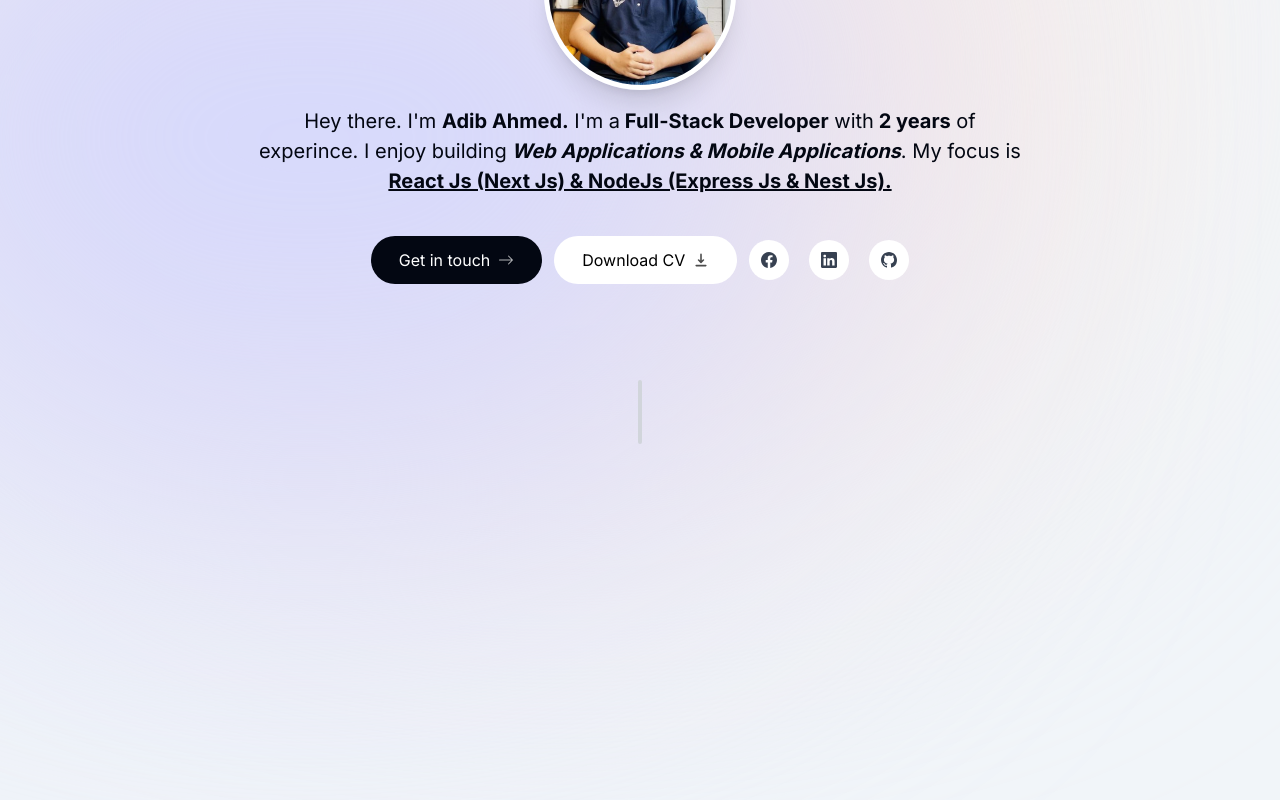
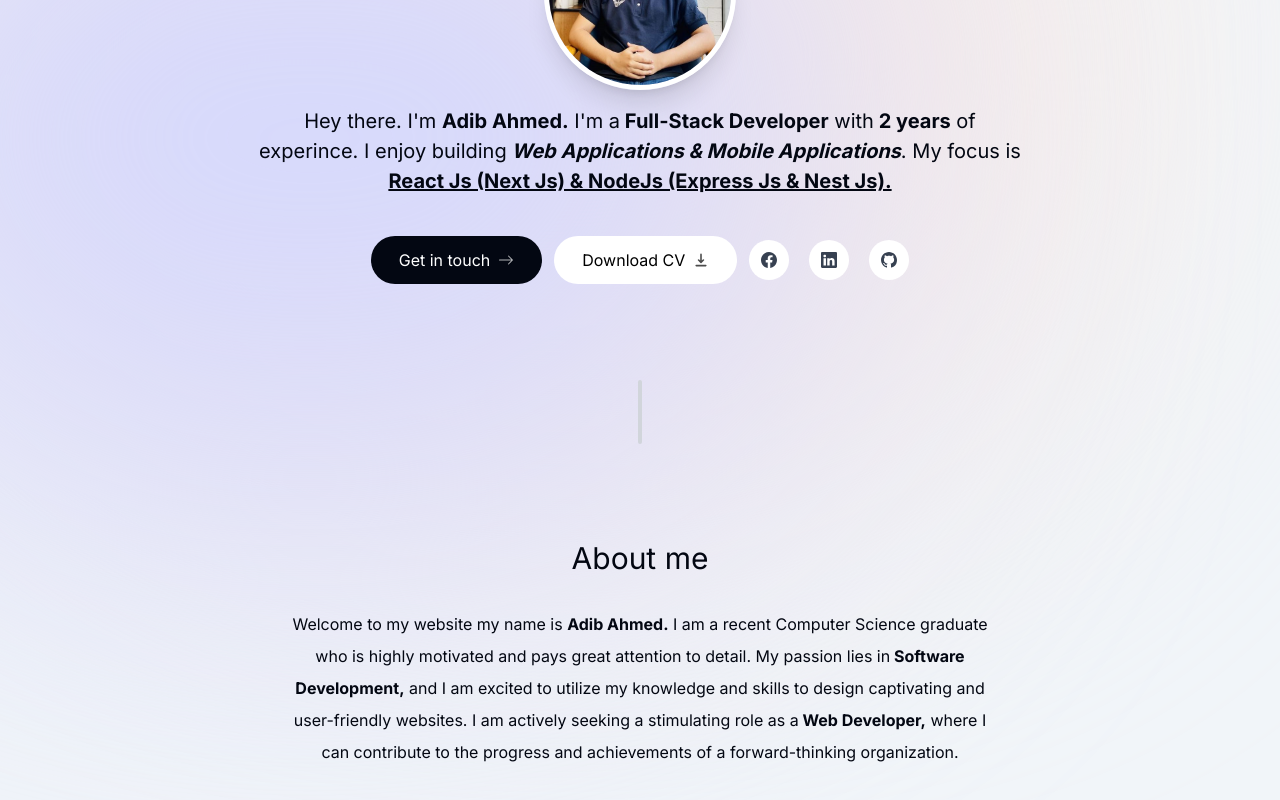
Before and after one commit to AdibAhmed317/portfolio-nextjs, a Next.js app: page / in a window 1280 px wide. Shown: the part 246-1046 px from the top of the page. Built offline with nearby package versions, Linux system fonts and the light colour scheme.

Commit message:
added about me section

```diff
--- a/app/page.tsx
+++ b/app/page.tsx
@@ -1,3 +1,4 @@
+import About from '@/components/About';
 import Intro from '@/components/Intro';
 import SectionDevider from '@/components/SectionDevider';
 
@@ -6,6 +7,8 @@ export default function Home() {
     <main className='flex flex-col items-center justify-center px-4'>
       <Intro />
       <SectionDevider />
+      <About />
+      <SectionDevider />
     </main>
   );
 }
--- /dev/null
+++ b/components/About.tsx
@@ -0,0 +1,33 @@
+'use client';
+
+import React from 'react';
+import SectionHeading from './SectionHeading';
+import { motion } from 'framer-motion';
+
+const About = () => {
+  return (
+    <motion.section
+      initial={{ opacity: 0, y: -100 }}
+      animate={{ opacity: 1, y: 0 }}
+      transition={{
+        delay: 0.175,
+      }}
+      className='mb-28 max-w-[45rem] text-center leading-8 sm:mb-40'>
+      <SectionHeading title={'About me'} />
+      <p className=''>
+        Welcome to my website my name is{' '}
+        <span className='font-bold'> Adib Ahmed.</span> I am a recent Computer
+        Science graduate who is highly motivated and pays great attention to
+        detail. My passion lies in
+        <span className='font-bold'> Software Development,</span> and I am
+        excited to utilize my knowledge and skills to design captivating and
+        user-friendly websites. I am actively seeking a stimulating role as a
+        <span className='font-bold'> Web Developer,</span> where I can
+        contribute to the progress and achievements of a forward-thinking
+        organization.
+      </p>
+    </motion.section>
+  );
+};
+
+export default About;
--- a/components/Intro.tsx
+++ b/components/Intro.tsx
@@ -33,7 +33,7 @@ const Intro = () => {
         </div>
       </div>
 
-      <motion.p
+      <motion.h1
         initial={{ opacity: 0, y: 100 }}
         animate={{ opacity: 1, y: 0 }}
         className='mb-10 mt-4 px-4 text-lg md:text-xl font-normal !leading-[1.5]'>
@@ -49,7 +49,7 @@ const Intro = () => {
         <span className='font-bold underline'>
           React Js (Next Js) & NodeJs (Express Js & Nest Js).
         </span>
-      </motion.p>
+      </motion.h1>
 
       <div className='flex flex-col md:flex-row gap-3 items-center justify-center'>
         <motion.div
--- /dev/null
+++ b/components/SectionHeading.tsx
@@ -0,0 +1,11 @@
+import React from 'react';
+
+type SectionHeadingProps = {
+  title: string;
+};
+
+const SectionHeading = ({ title }: SectionHeadingProps) => {
+  return <h2 className='text-3xl font-normal mb-8'>{title}</h2>;
+};
+
+export default SectionHeading;
```
